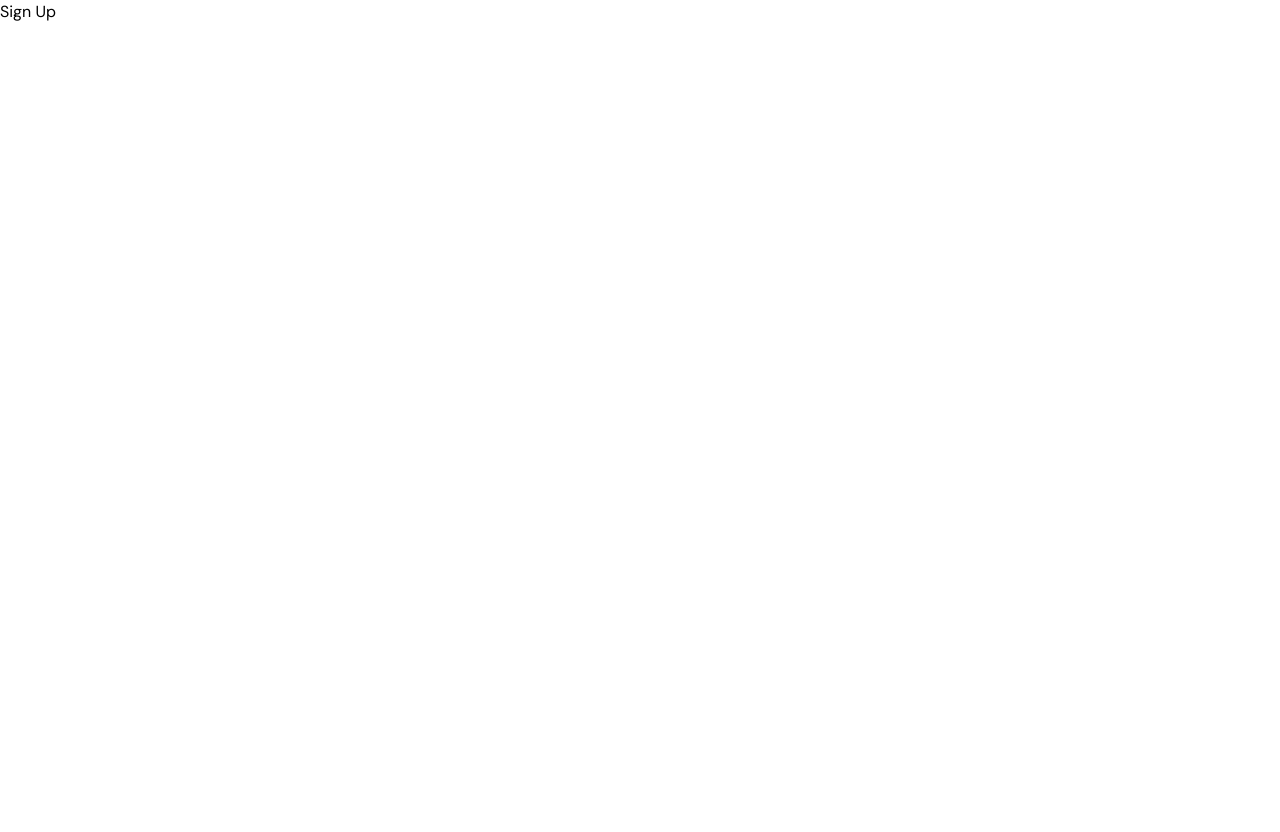
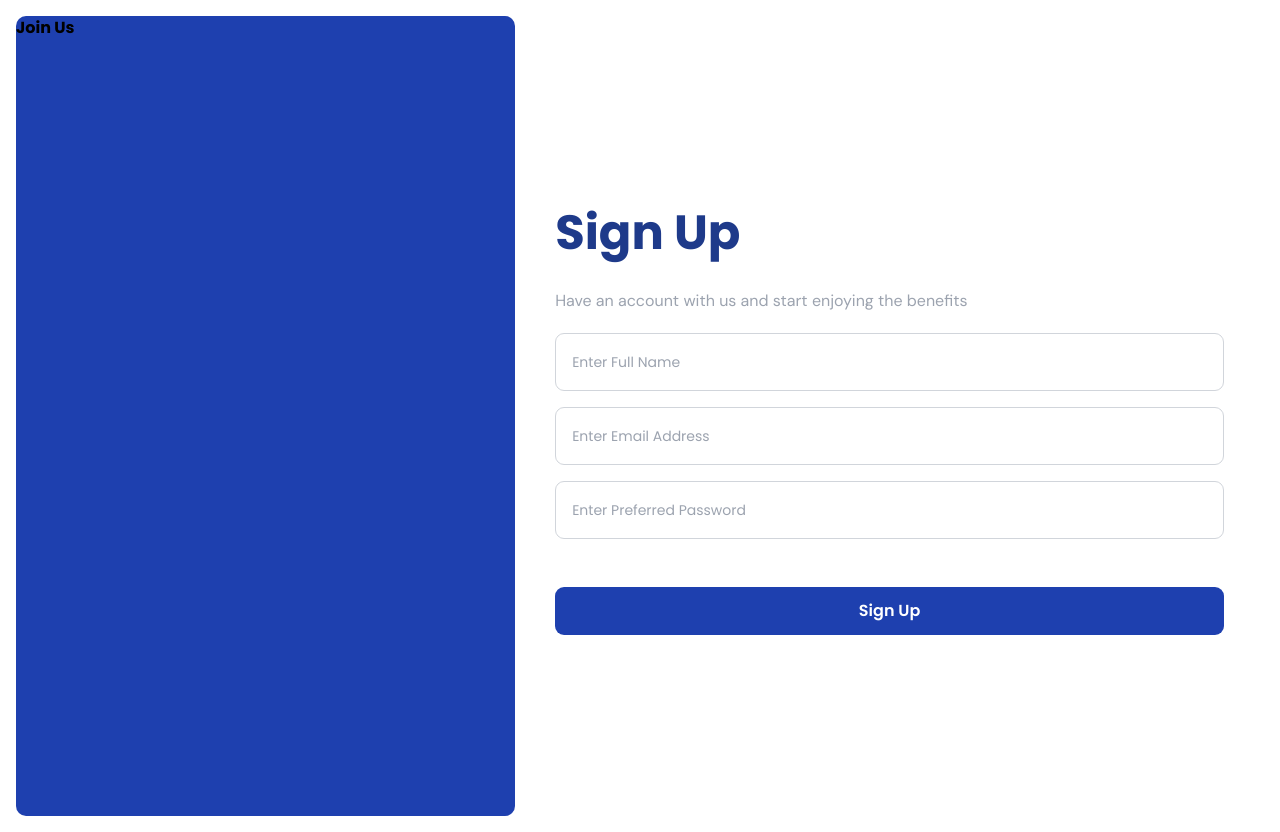
Before and after one commit to davidfayanju1/PeriOpBlog, a React (Vite) app: page /signup in a window 1280 px wide. Before the commit the page ends 800 px from the top, so only its background shows below. Built offline with nearby package versions, Linux system fonts and the light colour scheme.

Commit message:
Some changes

```diff
--- a/src/pages/SignUp.tsx
+++ b/src/pages/SignUp.tsx
@@ -1,7 +1,58 @@
+import Button from "../components/common/Button";
+import Input from "../components/common/Input";
+
 const SignUp = () => {
   return (
-    <div>
-      <div className="item_title">Sign Up</div>
+    <div className="page_container min-h-screen">
+      <div className="flex-Container p-4 flex items-center justify-center w-full h-full">
+        <div className="blue_side md:block hidden rounded-[10px] overflow-y-scroll h-screen w-[40%] bg-blue-800">
+          <h1 className="poppins-bold">Join Us</h1>
+        </div>
+        <div className="form-container w-[60%] md:p-10">
+          <h1 className="poppins-bold text-blue-900 mb-5 text-[3rem]">
+            Sign Up
+          </h1>
+          <small className="text-gray-400 block mb-5 text-[1rem]">
+            Have an account with us and start enjoying the benefits
+          </small>
+
+          <form>
+            <Input
+              placeholder="Enter Full Name"
+              label=""
+              type="text"
+              handleChangeText={(value) => console.log("author", value)}
+              value={""}
+              containerStyle="border-solid mb-4 w-full border-gray-300 border-[1px] rounded-[9px] px-[1rem] py-4"
+              inputStyle="text-[16px]"
+            />
+            <Input
+              placeholder="Enter Email Address"
+              label=""
+              type="text"
+              handleChangeText={(value) => console.log("author", value)}
+              value={""}
+              containerStyle="border-solid mb-4 w-full border-gray-300 border-[1px] rounded-[9px] px-[1rem] py-4"
+              inputStyle="text-[16px]"
+            />
+            <Input
+              placeholder="Enter Preferred Password"
+              label=""
+              type="text"
+              handleChangeText={(value) => console.log("author", value)}
+              value={""}
+              containerStyle="border-solid mb-12 w-full border-gray-300 border-[1px] rounded-[9px] px-[1rem] py-4"
+              inputStyle="text-[16px]"
+            />
+
+            <Button
+              title="Sign Up"
+              onPress={() => console.log("")}
+              buttonStyle="rounded-[9px] min-h-[3rem] w-full bg-blue-800 text-white poppins-semibold"
+            />
+          </form>
+        </div>
+      </div>
     </div>
   );
 };
```
